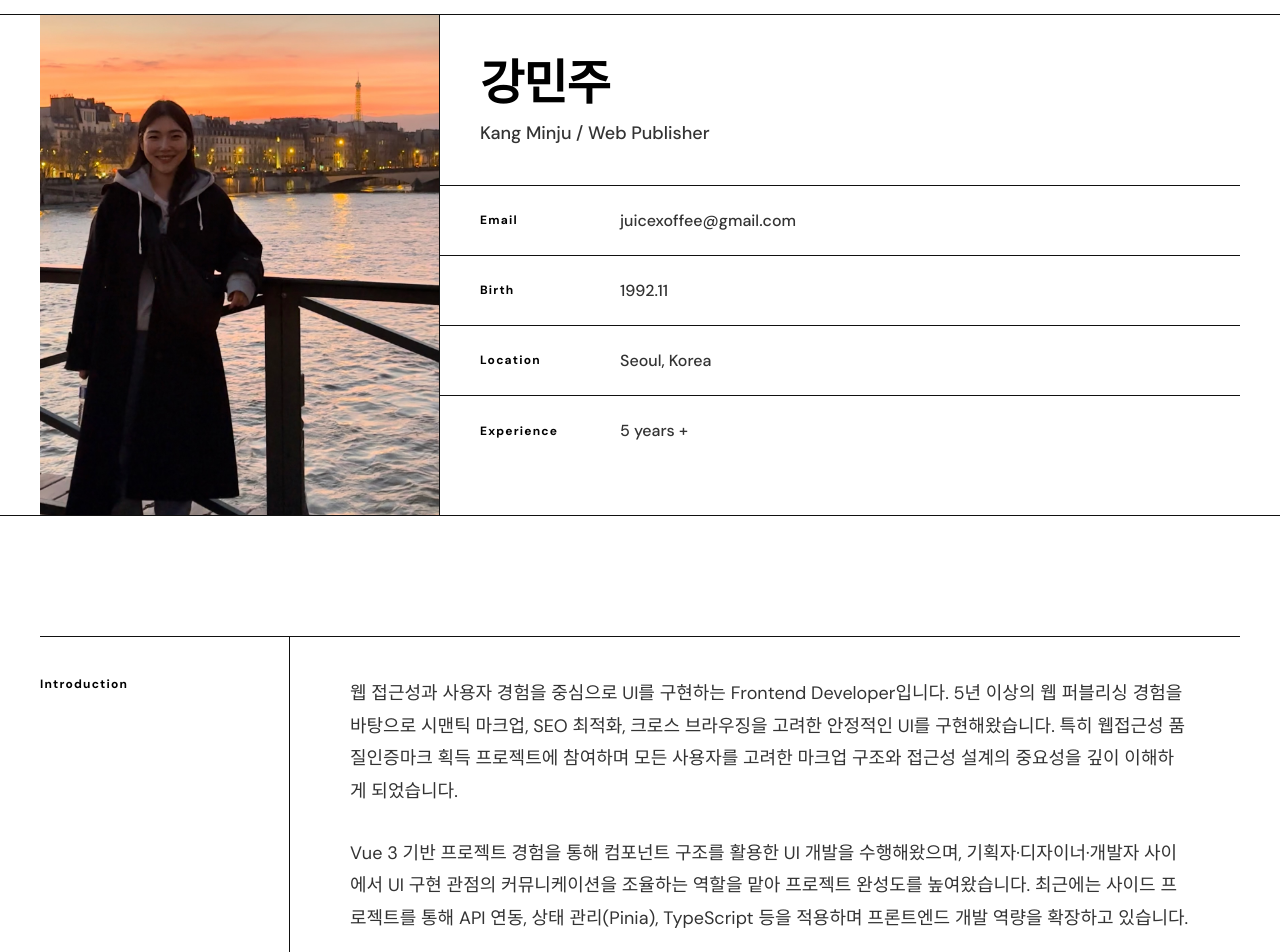
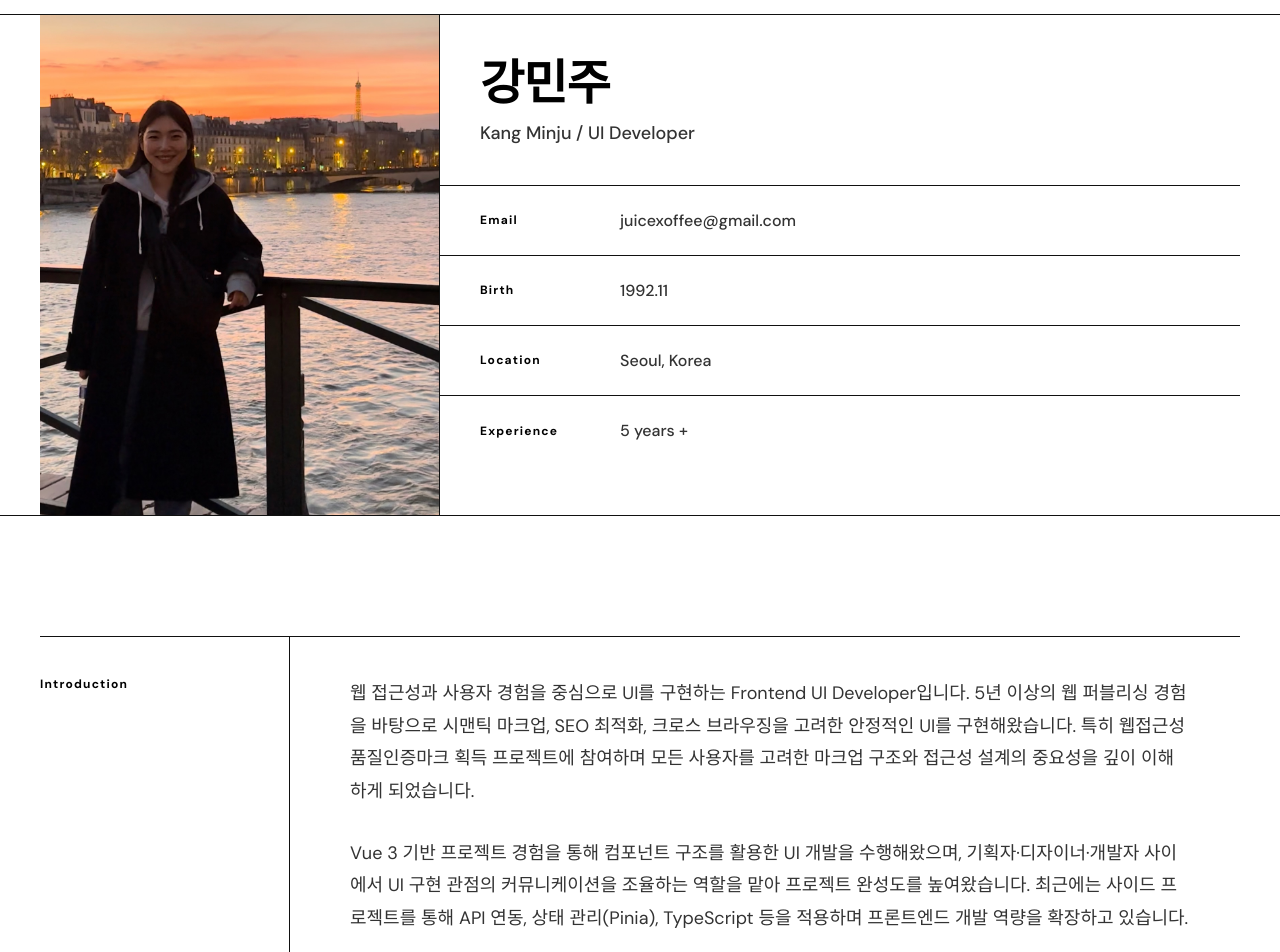
Before and after one commit to juicekang/portfolio-2025, a Vue app: page /about in a window 1280 px wide. Shown: the part 380-1332 px from the top of the page. Built offline with nearby package versions, Linux system fonts and the light colour scheme; a web font is replaced by a local one.

Commit message:
26.03.11 내용 수정

```diff
--- a/src/views/AboutView.vue
+++ b/src/views/AboutView.vue
@@ -20,7 +20,7 @@
           <div class="profile-content">
             <div class="profile-header border-bottom">
               <h2 class="profile-name">강민주</h2>
-              <p class="profile-title">Kang Minju / Web Publisher</p>
+              <p class="profile-title">Kang Minju / UI Developer</p>
             </div>
 
             <div class="profile-info">
@@ -54,8 +54,8 @@
           </div>
           <div class="intro-content">
             <p class="intro-text">
-              웹 접근성과 사용자 경험을 중심으로 UI를 구현하는 Frontend Developer입니다. 5년 이상의
-              웹 퍼블리싱 경험을 바탕으로 시맨틱 마크업, SEO 최적화, 크로스 브라우징을 고려한
+              웹 접근성과 사용자 경험을 중심으로 UI를 구현하는 Frontend UI Developer입니다. 5년
+              이상의 웹 퍼블리싱 경험을 바탕으로 시맨틱 마크업, SEO 최적화, 크로스 브라우징을 고려한
               안정적인 UI를 구현해왔습니다. 특히 웹접근성 품질인증마크 획득 프로젝트에 참여하며 모든
               사용자를 고려한 마크업 구조와 접근성 설계의 중요성을 깊이 이해하게 되었습니다.
             </p>
```
